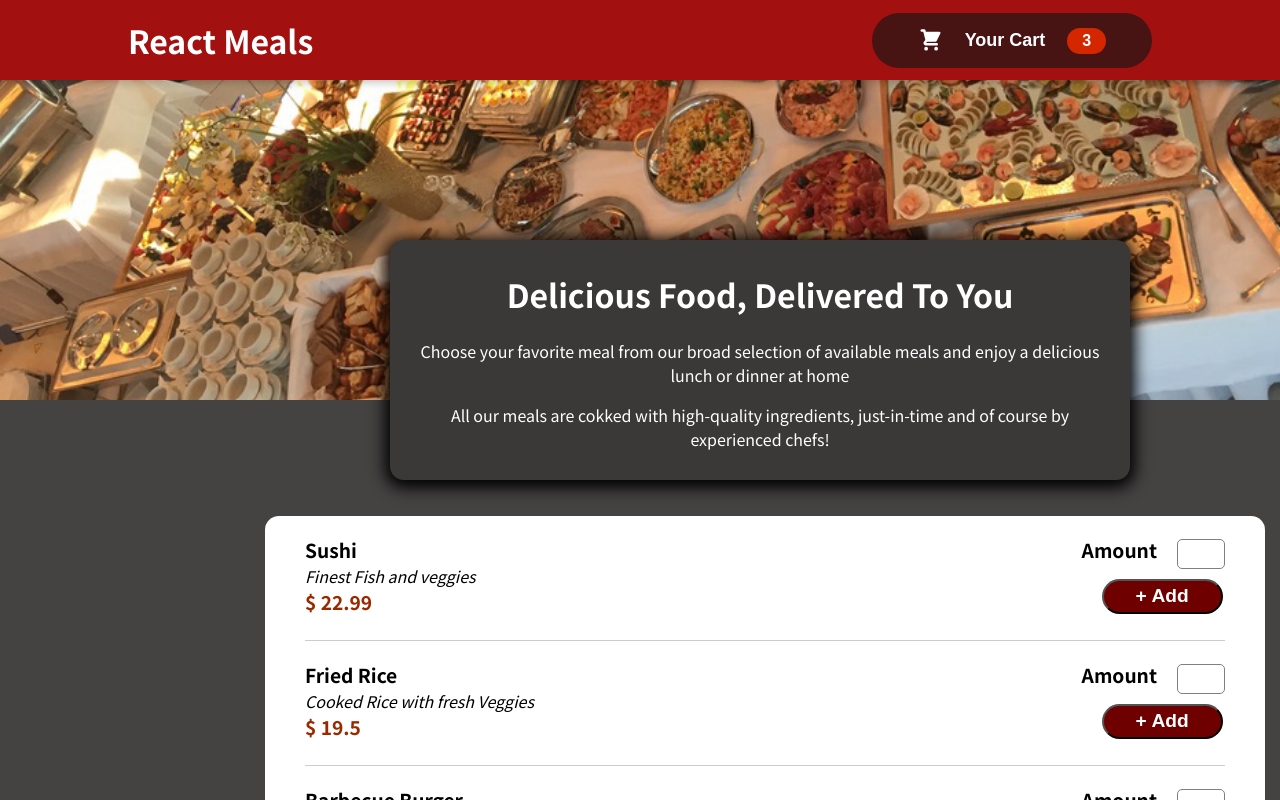
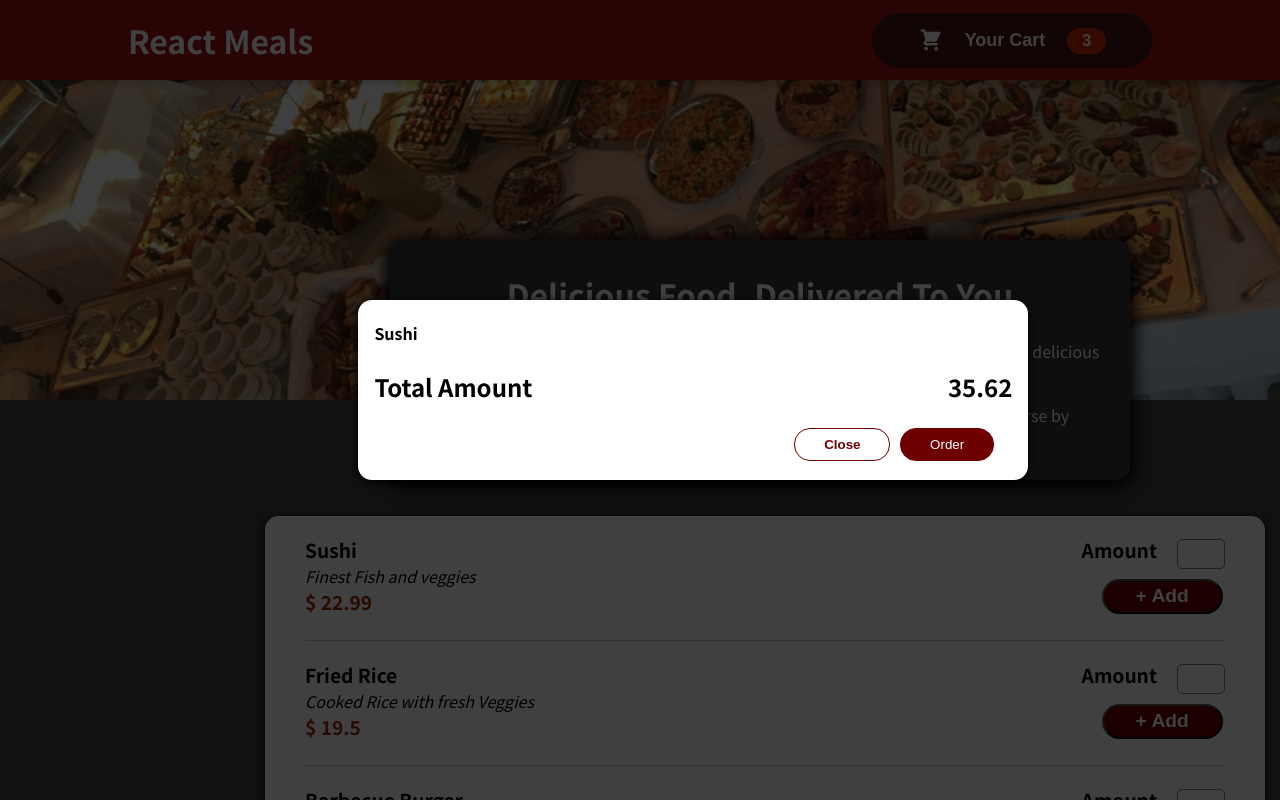
Before and after one commit to sagarikamohanty2000/RestaurantApp, a React (Create React App) app: page / in a window 1280 px wide. Shown: the top 800 px of the page. Built offline with nearby package versions, Linux system fonts and the light colour scheme.

Commit message:
cart-overlay-backprod

```diff
--- a/public/index.html
+++ b/public/index.html
@@ -28,6 +28,8 @@
   </head>
   <body>
     <noscript>You need to enable JavaScript to run this app.</noscript>
+    <div id="cart-backdrop"></div>
+    <div id="cart-layout"></div>
     <div id="root"></div>
     <!--
       This HTML file is a template.
--- a/src/App.js
+++ b/src/App.js
@@ -1,15 +1,19 @@
 import React from "react";
 import Header from "./Components/Layout/Header";
 import RestaurantMealList from "./Components/Resturant/RestaurantMealList";
+import CartCheckout from "./Components/Cart/CartCheckout";
 function App() {
   return (
     <React.Fragment>
       <div>
+       <CartCheckout></CartCheckout>
+
         <Header />
       </div>
       <main>
         <RestaurantMealList></RestaurantMealList>
       </main>
+
     </React.Fragment>
   );
 }
--- /dev/null
+++ b/src/Components/Cart/CartCheckout.js
@@ -0,0 +1,40 @@
+import React from "react";
+import ReactDOM from "react-dom";
+import Card from "../UI/Card";
+import classes from "./CartCheckout.module.css";
+
+const CartCheckout = () => {
+  const Backdrop = () => {
+    return <div className={classes.backdrop}></div>;
+  };
+
+  const Layout = () => {
+    return (
+      <Card className={classes["cart-frame"]}>
+        <h4 className={classes["meal-title"]}>Sushi</h4>
+         <p className={classes["content-body"]}>Total Amount <div className = {classes.amount}> 35.62</div></p>
+
+                <button type="button" className={classes.btnClose}>
+          Close
+        </button>
+        <button type="button" className={classes.btnOrder}>
+          Order
+        </button>
+      </Card>
+    );
+  };
+
+  return (
+    <React.Fragment>
+      {ReactDOM.createPortal(
+        <Backdrop />,
+        document.getElementById("cart-backdrop")
+      )}
+      {ReactDOM.createPortal(
+        <Layout />,
+        document.getElementById("cart-layout")
+      )}
+    </React.Fragment>
+  );
+};
+export default CartCheckout;
--- /dev/null
+++ b/src/Components/Cart/CartCheckout.module.css
@@ -0,0 +1,62 @@
+.backdrop{
+    background-color: rgb(0, 0, 0, 0.75);
+    position: fixed;
+    top: 0px;
+    left: 0px;
+    height : 100vh;
+    width:100%;
+    z-index:10;
+}
+.cart-frame{
+    position: fixed;
+    top: 300px;
+    left: 28%;
+    width: 670px;
+    height: 180px;
+    overflow: hidden;
+    z-index: 12;
+    padding-left: 1rem;
+    padding-right: 1rem;
+}
+
+.meal-title{
+ font-weight: bold;
+}
+
+.content{
+    display: flex;
+    justify-content: space-between;
+}
+
+.content-body{
+    font-size: x-large;
+    font-weight: bolder;
+    display: flex;
+    justify-content: space-between;
+}
+
+.btnClose{
+    border-radius: 16px;
+    padding: 0.5rem 1.8rem;
+    background-color: white;
+    border: 1px  rgb(111, 0, 0) solid;
+    color:  rgb(111, 0, 0);
+    margin-left: 420px;
+    font-weight: bold;
+}
+
+.btnClose:hover,
+.btnClose:active,
+.btnOrder:hover,
+.btnOrder:active{
+ background-color:#431400;;
+}
+
+.btnOrder{
+    border-radius: 16px;
+    padding: 0.5rem 1.8rem;
+    background-color: rgb(111, 0, 0);
+    border: 1px  rgb(111, 0, 0) solid;
+    color:  white;
+    margin-left: 10px;
+}
--- a/src/Components/Layout/Header.module.css
+++ b/src/Components/Layout/Header.module.css
@@ -11,7 +11,7 @@
     padding: 0 10%;
     box-shadow: 0 2px 8px rgba(0, 0, 0, 0.25);
     justify-content: space-between;
-    z-index: 10;
+    z-index: 9;
 }
 
 .modal-img{
--- a/src/Components/UI/Card.module.css
+++ b/src/Components/UI/Card.module.css
@@ -1,4 +1,5 @@
 .card{
     background-color: white;
     border-radius: 14px;
+    box-shadow: 0px 2px 8px black;
 }
--- a/src/index.js
+++ b/src/index.js
@@ -1,7 +1,10 @@
 import ReactDOM from 'react-dom/client';
-
+import React from 'react';
 import './index.css';
 import App from './App';
 
 const root = ReactDOM.createRoot(document.getElementById('root'));
-root.render(<App />);
+root.render(
+<React.StrictMode>
+    <App />
+  </React.StrictMode>);
```
